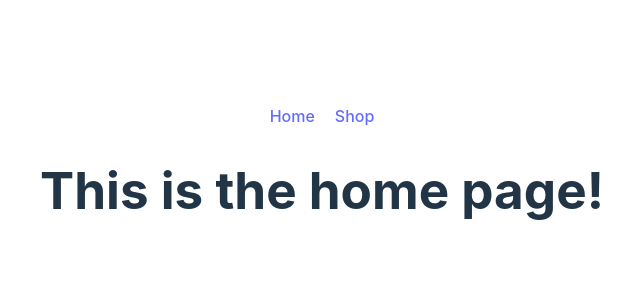
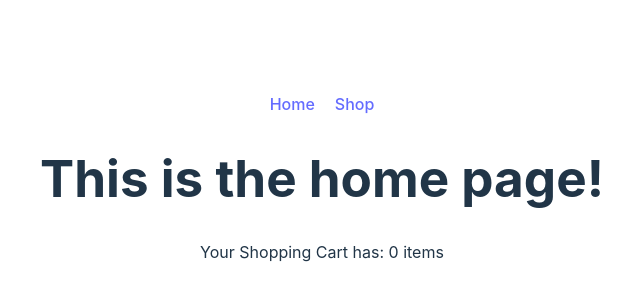
Before and after one commit to btylerw/ShoppingCart, a React (Vite) app: page /home in a window 1280 px wide. Shown: the part 222-522 px from the top of the page, without its empty margins (318-958 px from the left). Built offline with nearby package versions, Linux system fonts and the light colour scheme.

Commit message:
Push test

```diff
--- a/src/HomePage.jsx
+++ b/src/HomePage.jsx
@@ -1,6 +1,14 @@
+import { useState } from "react";
+
 const HomePage = () => {
+    // comment for git push test
+    const [shoppingCart, setShoppingCart] = useState([]);
     return (
-        <h1>This is the home page!</h1>
+        <>
+            <h1>This is the home page!</h1>
+            <div>Your Shopping Cart has: {shoppingCart.length} items</div>
+        </>
+
     )
 };
 
```
